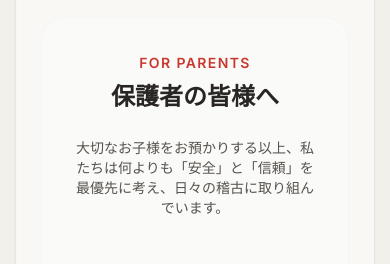
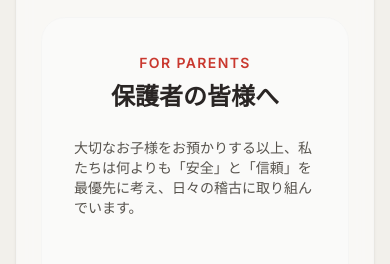
Before and after one commit to crossroad777/shuyukan-site, a React (Vite) app: page /about in a window 390 px wide. Shown: the part 2620-2884 px from the top of the page. Built offline with nearby package versions, Linux system fonts and the light colour scheme; no server answers; a web font is replaced by a local one.

Commit message:
fix: left-align parent section text on mobile

```diff
--- a/src/pages/About.jsx
+++ b/src/pages/About.jsx
@@ -104,7 +104,7 @@
                             <h3 className="text-2xl md:text-3xl font-serif font-bold text-stone-800 mt-2 mb-6">
                                 保護者の皆様へ
                             </h3>
-                            <p className="text-stone-600 font-medium max-w-2xl mx-auto text-sm sm:text-base">
+                            <p className="text-stone-600 font-medium max-w-2xl mx-auto text-sm sm:text-base text-left sm:text-center">
                                 大切なお子様をお預かりする以上、私たちは何よりも「安全」と「信頼」を最優先に考え、日々の稽古に取り組んでいます。
                             </p>
                         </div>
```
